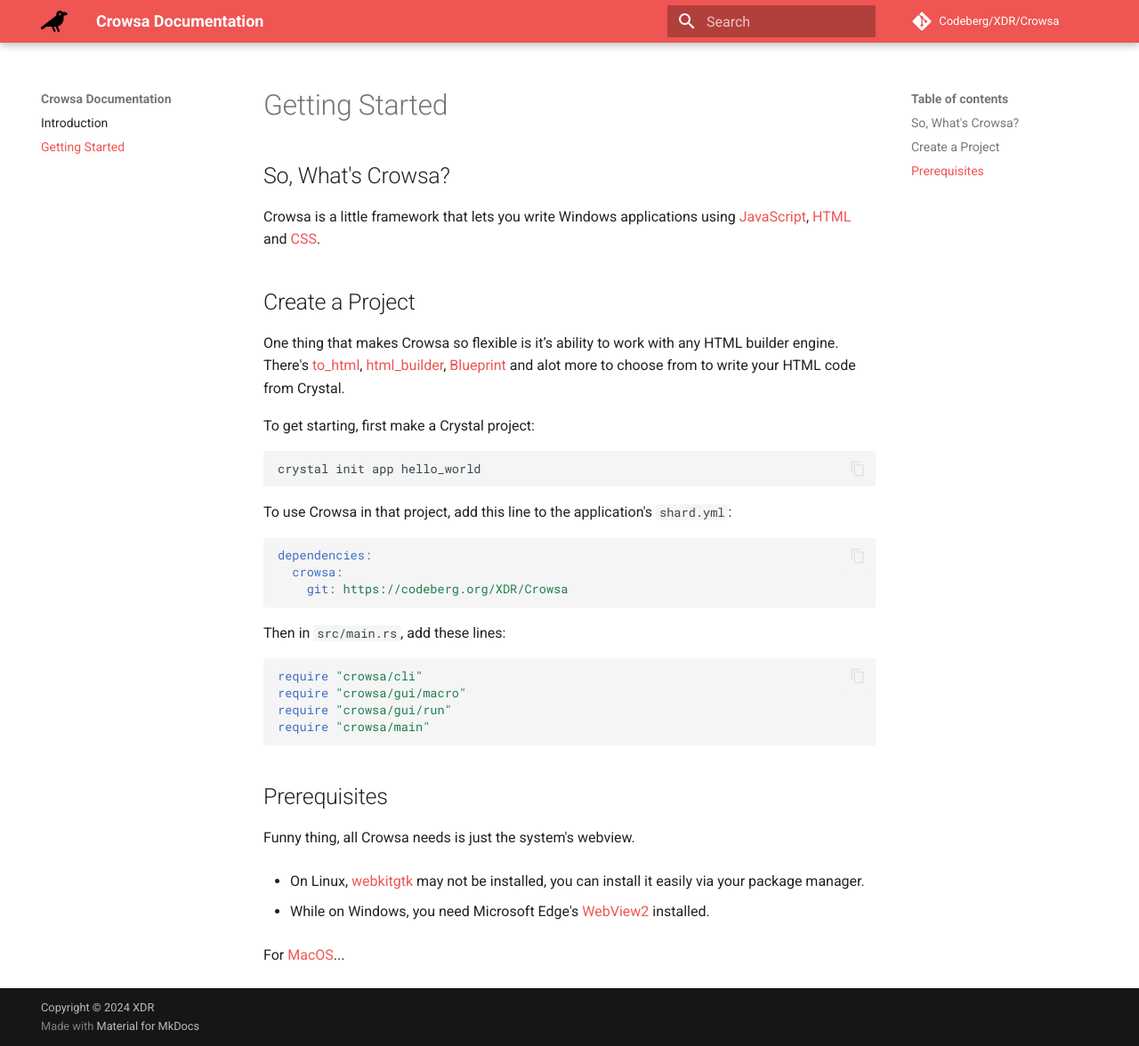
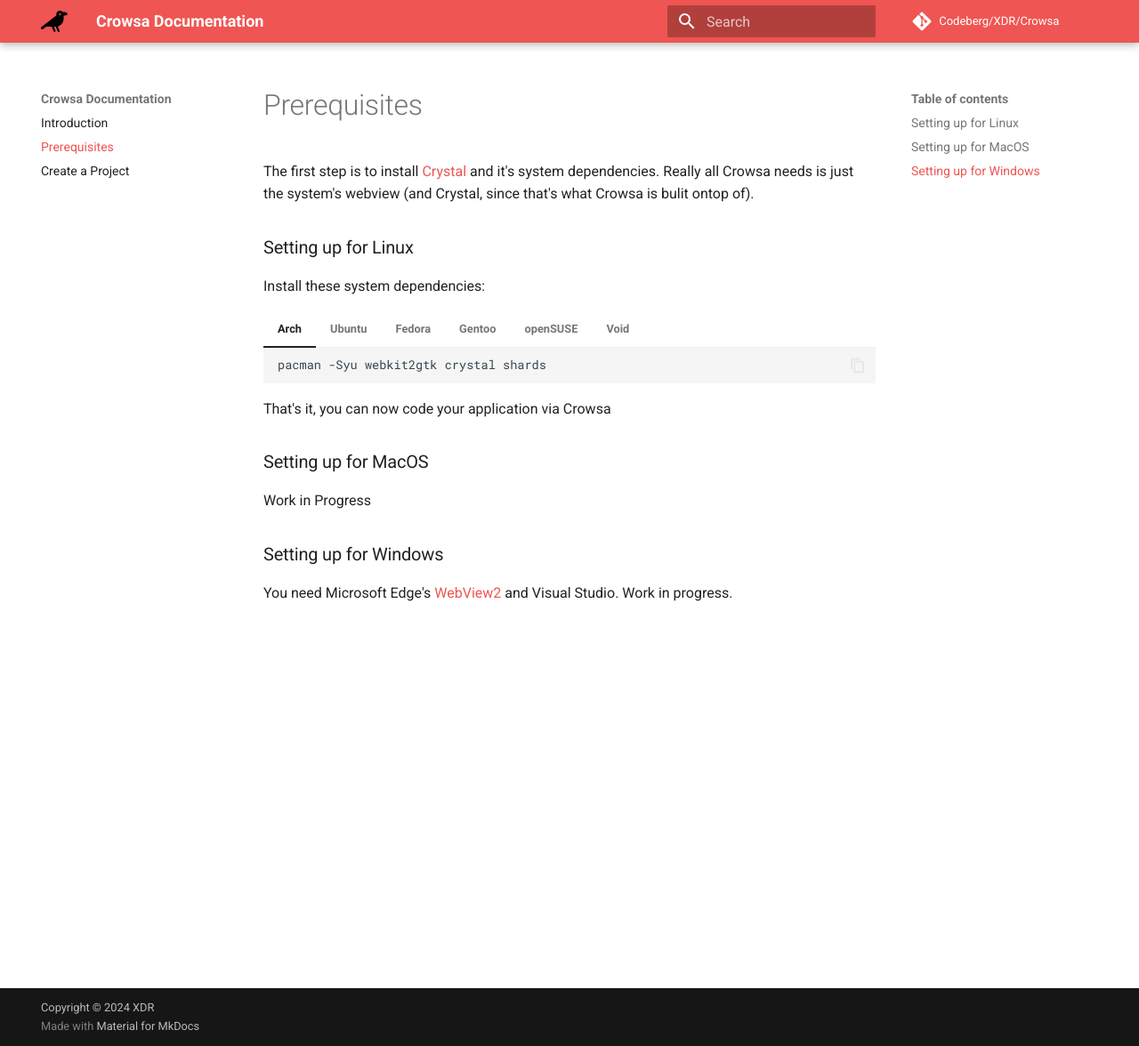
Before and after one commit to XDRwastaken/Crowsa-Docs, an MkDocs documentation site: the page built from docs/getting_started.md, in a window 1280 px wide and 1176 px high. Shown: the whole window at 89% size. Built offline with MkDocs 1.6.1 and Material for MkDocs 9.7.7, drawn with Linux system fonts in a browser that asks for light colours.

Commit message:
Made everything Better (no. 1)

````diff
--- a/docs/getting_started.md
+++ b/docs/getting_started.md
@@ -1,43 +1,58 @@
-# Getting Started
+# Prerequisites
 
-## So, What's Crowsa?
+The first step is to install [Crystal](https://crystal-lang.org/) and it's system dependencies. Really all Crowsa needs is just the system's webview (and Crystal, since that's what Crowsa is bulit ontop of).
 
-Crowsa is a little framework that lets you write Windows applications using [JavaScript](https://simple.wikipedia.org/wiki/JavaScript), [HTML](https://simple.wikipedia.org/wiki/HTML) and [CSS](https://simple.wikipedia.org/wiki/Cascading_Style_Sheets).
+### Setting up for Linux
 
-## Create a Project
+Install these system dependencies:
 
-One thing that makes Crowsa so flexible is it’s ability to work with any HTML builder engine.
-There's [to_html](https://github.com/sbsoftware/to_html.cr), [html_builder](https://github.com/crystal-lang/html_builder), [Blueprint](https://github.com/stephannv/blueprint) and alot more to choose from to write your HTML code from Crystal.
+=== "Arch"
 
-To get starting, first make a Crystal project:
+    ```sh
+    pacman -Syu webkit2gtk crystal shards
+    ```
 
-```sh
-crystal init app hello_world
-```
+=== "Ubuntu"
 
-To use Crowsa in that project, add this line to the application's `shard.yml`:
+    ```sh
+    apt update; sudo apt upgrade
+    curl -fsSL https://crystal-lang.org/install.sh | bash
+    ```
 
-```yaml
-dependencies:
-  crowsa:
-    git: https://codeberg.org/XDR/Crowsa
-```
+=== "Fedora"
 
-Then in `src/main.rs`, add these lines:
+    ```sh
+    dnf update; sudo dnf upgrade
+    dnf install webkitgtk crystal
+    ```
 
-```crystal
-require "crowsa/cli"
-require "crowsa/gui/macro"
-require "crowsa/gui/run"
-require "crowsa/main"
-```
+=== "Gentoo"
 
-## Prerequisites
+    ```sh
+    emerge --sync
+    emerge -a dev-lang/crystal net-libs/webkit-gtk
+    ```
 
-Funny thing, all Crowsa needs is just the system's webview.
+=== "openSUSE"
 
-* On Linux, [webkitgtk](https://repology.org/project/webkitgtk/versions) may not be installed, you can install it easily via your package manager.
+    ```sh
+    zypper refresh
+    zypper install webkit2gtk crystal
+    ```
 
-* While on Windows, you need Microsoft Edge's [WebView2](https://developer.microsoft.com/en-us/microsoft-edge/webview2/?form=MA13LH#download) installed.
+=== "Void"
 
-For [MacOS](https://i.ytimg.com/vi/hJvW2bg_PFY/maxresdefault.jpg)...
+    ```sh
+    xbps-install -S webkit2gtk crystal
+    ```
+
+
+That's it, you can now code your application via Crowsa
+
+### Setting up for MacOS
+Work in Progress
+
+### Setting up for Windows
+
+You need Microsoft Edge's [WebView2](https://developer.microsoft.com/en-us/microsoft-edge/webview2/?form=MA13LH#download) and Visual Studio.
+Work in progress.
--- a/mkdocs.yml
+++ b/mkdocs.yml
@@ -9,7 +9,10 @@ theme:
     accent: deep purple
   features:
     - content.code.copy
+    - content.tabs.link
 markdown_extensions:
+  - pymdownx.tabbed:
+      alternate_style: true
   - pymdownx.highlight:
       anchor_linenums: true
       line_spans: __span
@@ -20,3 +23,7 @@ markdown_extensions:
 repo_name: Codeberg/XDR/Crowsa
 repo_url: https://codeberg.org/XDR/Crowsa
 copyright: Copyright &copy; 2024 XDR
+nav:
+  - Introduction: index.md
+  - Prerequisites: getting_started.md
+  - Create a Project: development.md
````
Also changed, not shown: docs/development.md (added, +31 -0 lines), docs/index.md (+2 -1 lines).
